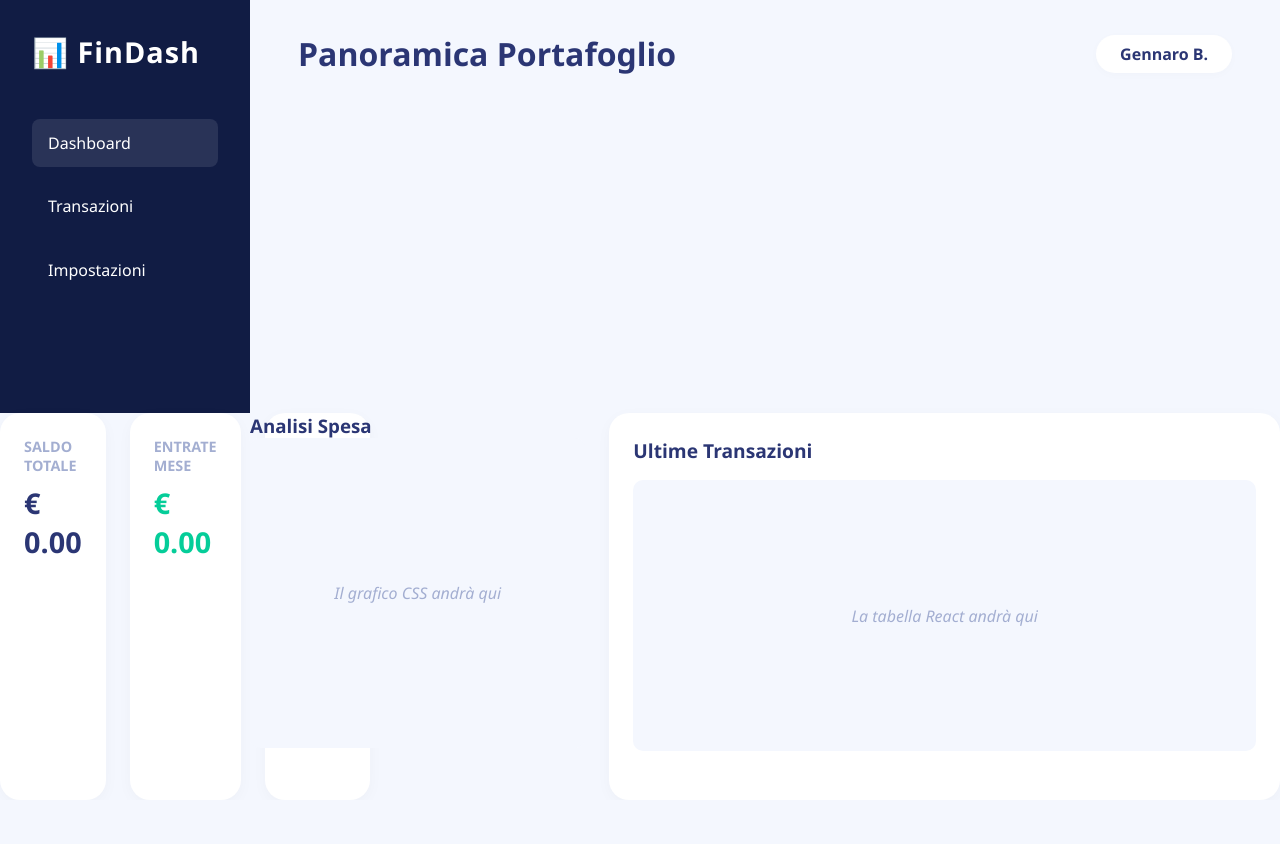
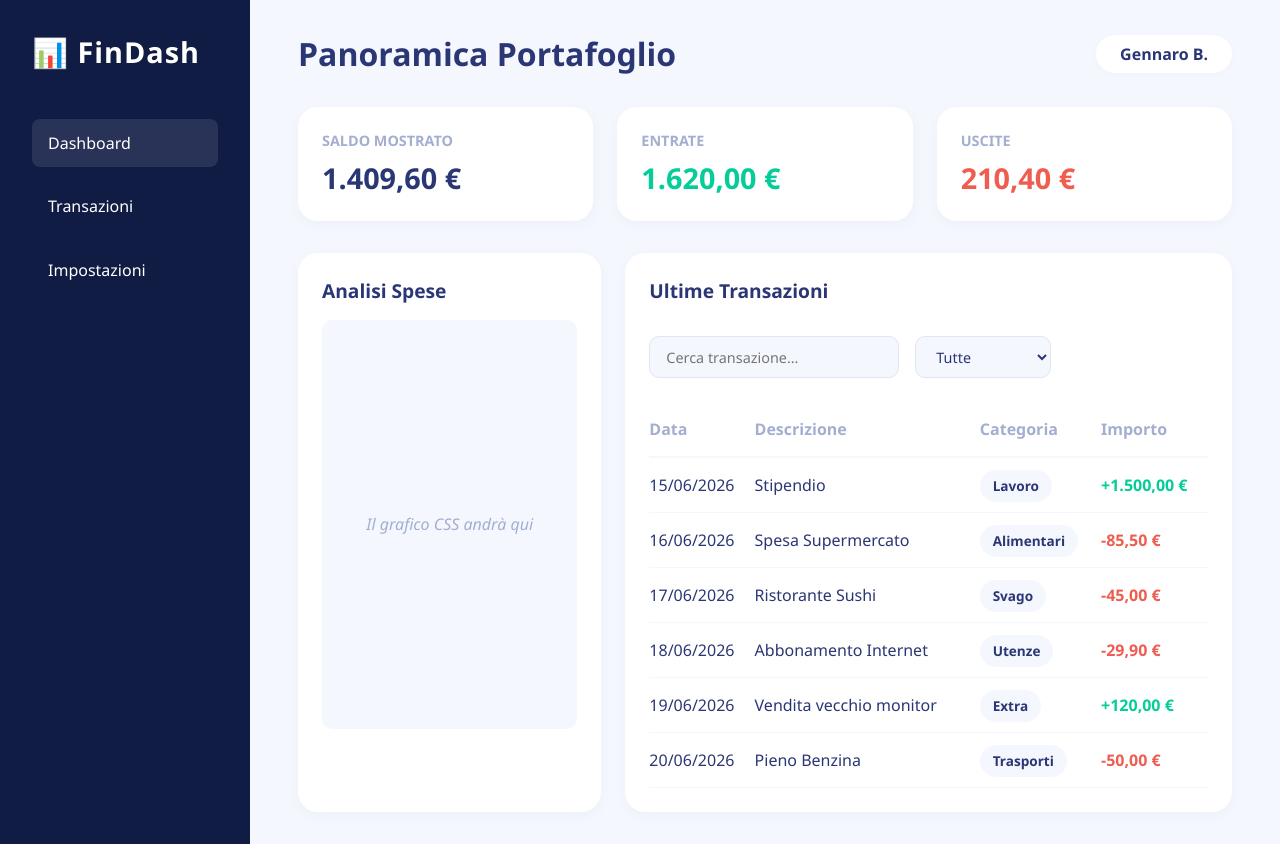
Before and after one commit to GennaroBuonomo/findash, a React (Vite) app: page / in a window 1280 px wide. Before the commit the page ends 800 px from the top, so only its background shows below. Built offline with nearby package versions, Linux system fonts and the light colour scheme.

Commit message:
Add transaction filtering and display features with responsive table styles

```diff
--- a/src/App.css
+++ b/src/App.css
@@ -135,3 +135,87 @@ body {
   color: #a3aed1;
   font-style: italic;
 }
+
+/* --- STILI TABELLA TRANSAZIONI --- */
+.table-responsive {
+  width: 100%;
+  overflow-x: auto;
+}
+
+.transactions-table {
+  width: 100%;
+  border-collapse: collapse;
+  margin-top: 1rem;
+  text-align: left;
+}
+
+.transactions-table th {
+  color: #a3aed1;
+  font-weight: 600;
+  padding-bottom: 1rem;
+  border-bottom: 2px solid #f4f7fe;
+}
+
+.transactions-table td {
+  padding: 1rem 0;
+  border-bottom: 1px solid #f4f7fe;
+  color: #2b3674;
+  font-weight: 500;
+}
+
+/* Badge smussato per le categorie */
+.badge {
+  background-color: #f4f7fe;
+  padding: 0.4rem 0.8rem;
+  border-radius: 20px;
+  font-size: 0.85rem;
+  color: #2b3674;
+  font-weight: 600;
+}
+
+/* Colori dinamici per gli importi nella tabella */
+.amount-cell.income {
+  color: #05cd99; /* Verde entrate */
+  font-weight: bold;
+}
+
+.amount-cell.expense {
+  color: #ee5d50; /* Rosso uscite */
+  font-weight: bold;
+}
+
+/* --- STILI BARRA FILTRI --- */
+.table-header-flex {
+  display: flex;
+  justify-content: space-between;
+  align-items: center;
+  margin-bottom: 1.5rem;
+  flex-wrap: wrap;
+  gap: 1rem;
+}
+
+.filters {
+  display: flex;
+  gap: 1rem;
+}
+
+.search-input, .type-select {
+  padding: 0.6rem 1rem;
+  border: 1px solid #e0e5f2;
+  border-radius: 10px;
+  background-color: #f4f7fe;
+  color: #2b3674;
+  font-size: 0.9rem;
+  outline: none;
+  transition: all 0.3s ease;
+}
+
+.search-input:focus, .type-select:focus {
+  border-color: #2b3674;
+  background-color: white;
+  box-shadow: 0 0 0 3px rgba(43, 54, 116, 0.1);
+}
+
+.search-input {
+  width: 250px;
+}
--- a/src/App.jsx
+++ b/src/App.jsx
@@ -1,17 +1,47 @@
-import './App.css'
+import { useState } from 'react';
+import { mockTransactions } from './data';
+import './App.css';
 
 function App() {
+  const [transactions, setTransactions] = useState(mockTransactions);
+
+  // --- NUOVI STATI PER I FILTRI ---
+  const [searchTerm, setSearchTerm] = useState('');
+  const [filterType, setFilterType] = useState('all'); // 'all', 'income', o 'expense'
+
+  // Creiamo un nuovo array che contiene solo le transazioni che superano i nostri test
+  const filteredTransactions = transactions.filter(t => {
+    // Controllo Ricerca: il testo coincide con la descrizione o la categoria?
+    const matchesSearch = t.description.toLowerCase().includes(searchTerm.toLowerCase()) ||
+     t.category.toLowerCase().includes(searchTerm.toLowerCase());
+
+    // Controllo Tipo: è tutto, o combacia con entrate/uscite?
+    const matchesType = filterType === 'all' || t.type === filterType;
+
+    return matchesSearch && matchesType;
+  });
+
+  // Ora calcoliamo i totali basandoci su 'filteredTransactions', non su 'transactions' totali!
+  const totalIncome = filteredTransactions
+    .filter(t => t.type === 'income')
+    .reduce((acc, curr) => acc + curr.amount, 0);
+
+  const totalExpense = filteredTransactions
+    .filter(t => t.type === 'expense')
+    .reduce((acc, curr) => acc + curr.amount, 0);
+
+  const balance = totalIncome - totalExpense;
+
+  const formatMoney = (amount) => {
+    return new Intl.NumberFormat('it-IT', { style: 'currency', currency: 'EUR' }).format(amount);
+  };
 
   return (
     <div className="dashboard-layout">
-
-        {/* SIDEBAR LATERALE*/}
-
       <aside className="sidebar">
         <div className="logo">
           <h2>📊 FinDash</h2>
         </div>
-
         <nav className="sidebar-nav">
           <ul>
             <li className="active">Dashboard</li>
@@ -21,44 +51,94 @@ function App() {
         </nav>
       </aside>
 
-       {/* AREA PRINCIPALE */}
       <main className="main-content">
         <header className="top-header">
           <h1>Panoramica Portafoglio</h1>
           <div className="user-profile">Gennaro B.</div>
         </header>
-    </main>
 
-       {/* GRIGLIA DELLE STATISTICHE (Saldo, Entrate, Uscite) */}
         <section className="stats-container">
           <div className="stat-card balance">
-        <h3>Saldo Totale</h3>
-        <p className="amount">€ 0.00</p>
+            <h3>Saldo Mostrato</h3>
+            <p className="amount">{formatMoney(balance)}</p>
           </div>
           <div className="stat-card income">
-            <h3>Entrate Mese</h3>
-            <p className="amount">€ 0.00</p>
+            <h3>Entrate</h3>
+            <p className="amount">{formatMoney(totalIncome)}</p>
           </div>
           <div className="stat-card expense">
-            <h3>Uscite Mese</h3>
-            <p className="amount">€ 0.00</p>
+            <h3>Uscite</h3>
+            <p className="amount">{formatMoney(totalExpense)}</p>
           </div>
         </section>
 
-       {/* GRIGLIA INFERIORE (Grafici e Tabella) */}
         <section className="data-container">
-      <div className="chat-area">
-        <h3>Analisi Spesa</h3>
+          <div className="chart-area">
+            <h3>Analisi Spese</h3>
             <div className="placeholder-box">Il grafico CSS andrà qui</div>
           </div>
 
           <div className="table-area">
+            <div className="table-header-flex">
               <h3>Ultime Transazioni</h3>
-        <div className="placeholder-box">La tabella React andrà qui</div>
+
+              {/* --- NUOVA BARRA DEI FILTRI --- */}
+              <div className="filters">
+                <input
+                  type="text"
+                  placeholder="Cerca transazione..."
+                  value={searchTerm}
+                  onChange={(e) => setSearchTerm(e.target.value)}
+                  className="search-input"
+                />
+                <select
+                  value={filterType}
+                  onChange={(e) => setFilterType(e.target.value)}
+                  className="type-select"
+                >
+                  <option value="all">Tutte</option>
+                  <option value="income">Solo Entrate</option>
+                  <option value="expense">Solo Uscite</option>
+                </select>
+              </div>
+            </div>
+
+            <div className="table-responsive">
+              <table className="transactions-table">
+                <thead>
+                  <tr>
+                    <th>Data</th>
+                    <th>Descrizione</th>
+                    <th>Categoria</th>
+                    <th>Importo</th>
+                  </tr>
+                </thead>
+                <tbody>
+                  {/* Usiamo l'array filtrato al posto di quello originale! */}
+                  {filteredTransactions.length > 0 ? (
+                    filteredTransactions.map((t) => (
+                      <tr key={t.id}>
+                        <td>{new Date(t.date).toLocaleDateString('it-IT')}</td>
+                        <td>{t.description}</td>
+                        <td><span className="badge">{t.category}</span></td>
+                        <td className={`amount-cell ${t.type}`}>
+                          {t.type === 'income' ? '+' : '-'}{formatMoney(t.amount)}
+                        </td>
+                      </tr>
+                    ))
+                  ) : (
+                    <tr>
+                      <td colSpan="4" style={{textAlign: 'center', padding: '2rem'}}>Nessuna transazione trovata</td>
+                    </tr>
+                  )}
+                </tbody>
+              </table>
+            </div>
           </div>
         </section>
+      </main>
     </div>
-  )
+  );
 }
 
-export default App
+export default App;
--- a/src/data.js
+++ b/src/data.js
@@ -3,4 +3,6 @@ export const mockTransactions = [
   { id: 2, date: '2026-06-16', description: 'Spesa Supermercato', amount: 85.50, type: 'expense', category: 'Alimentari' },
   { id: 3, date: '2026-06-17', description: 'Ristorante Sushi', amount: 45.00, type: 'expense', category: 'Svago' },
   { id: 4, date: '2026-06-18', description: 'Abbonamento Internet', amount: 29.90, type: 'expense', category: 'Utenze' },
+  { id: 5, date: '2026-06-19', description: 'Vendita vecchio monitor', amount: 120.00, type: 'income', category: 'Extra' },
+  { id: 6, date: '2026-06-20', description: 'Pieno Benzina', amount: 50.00, type: 'expense', category: 'Trasporti' }
 ];
```
Lines whose indentation alone changed are shown as unchanged.
